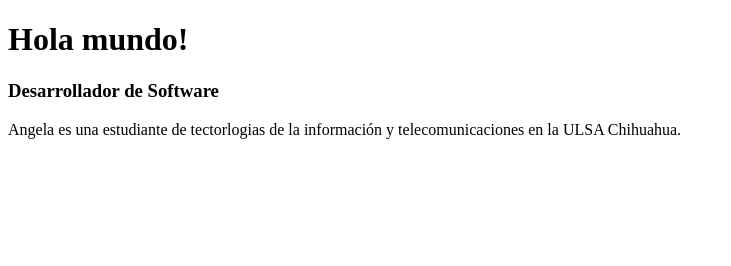
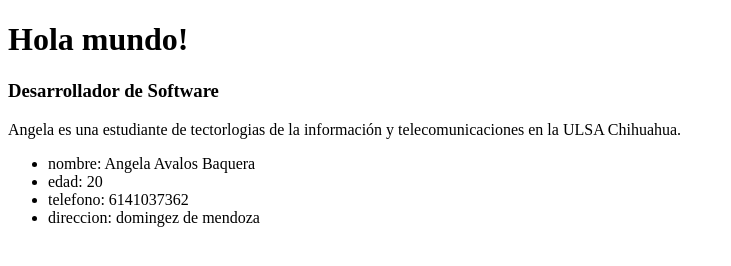
Before and after one commit to angelavaa/angelavaa.github.io, a plain HTML site: page index.html in a window 1280 px wide. Shown: the whole page, without its empty margins (0-731 px from the left). Drawn offline with Linux system fonts and the light colour scheme.

Commit message:
Se agregaron datos personales

```diff
--- a/index.html
+++ b/index.html
@@ -8,6 +8,20 @@
       <h1>Hola mundo!</h1>
 	<h3>Desarrollador de Software</h3>
       <p>Angela es una estudiante de tectorlogias de la información y telecomunicaciones en la ULSA Chihuahua.</p>
+	<ul>
+		<li>
+			nombre: Angela Avalos Baquera
+		</li>
+		<li>
+			edad: 20
+		</li>
+		<li>
+			telefono: 6141037362
+		</li>
+		<li>
+			direccion: domingez de mendoza
+		</li>
+	</ul>
     </div>
   </body>
 </HTML>
```
